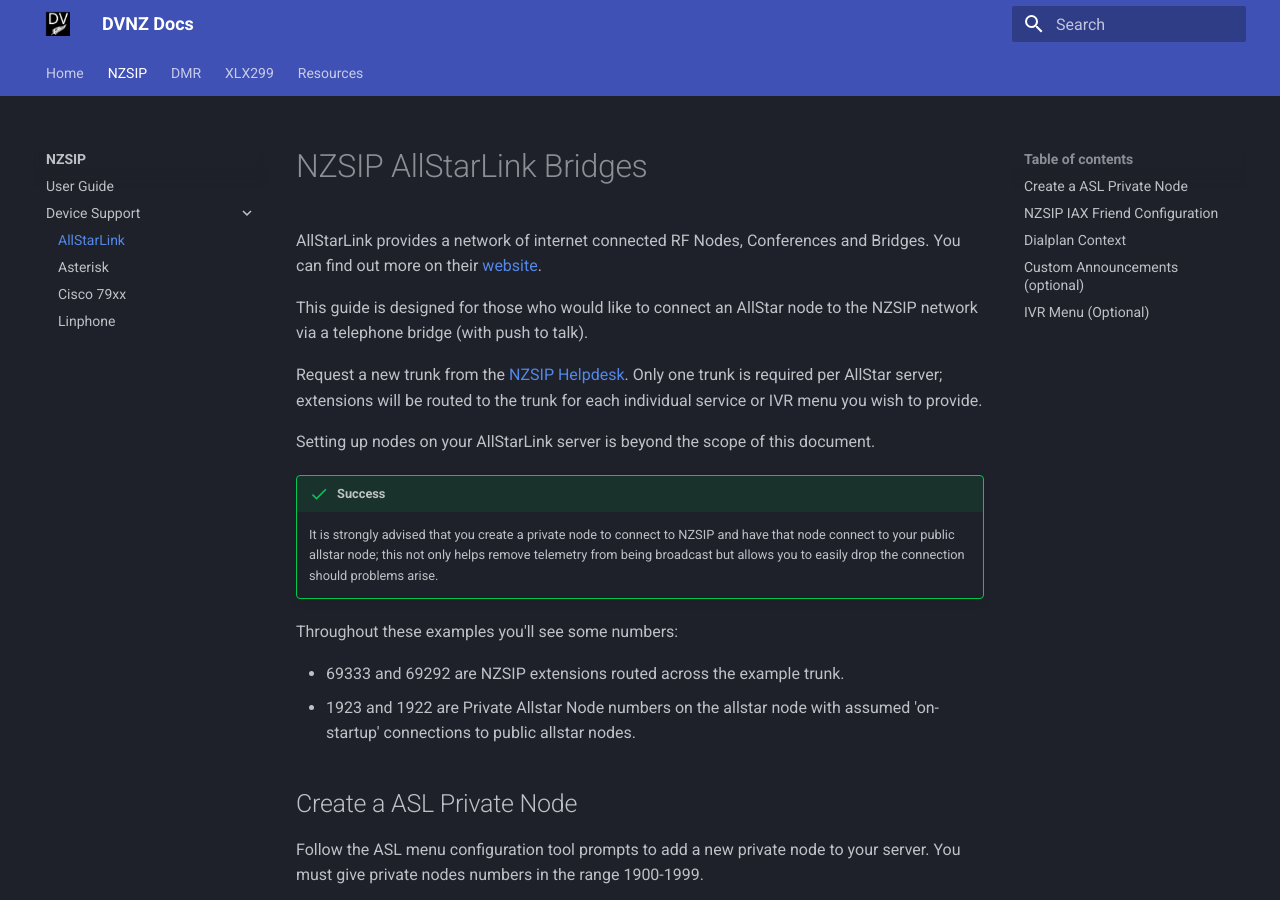
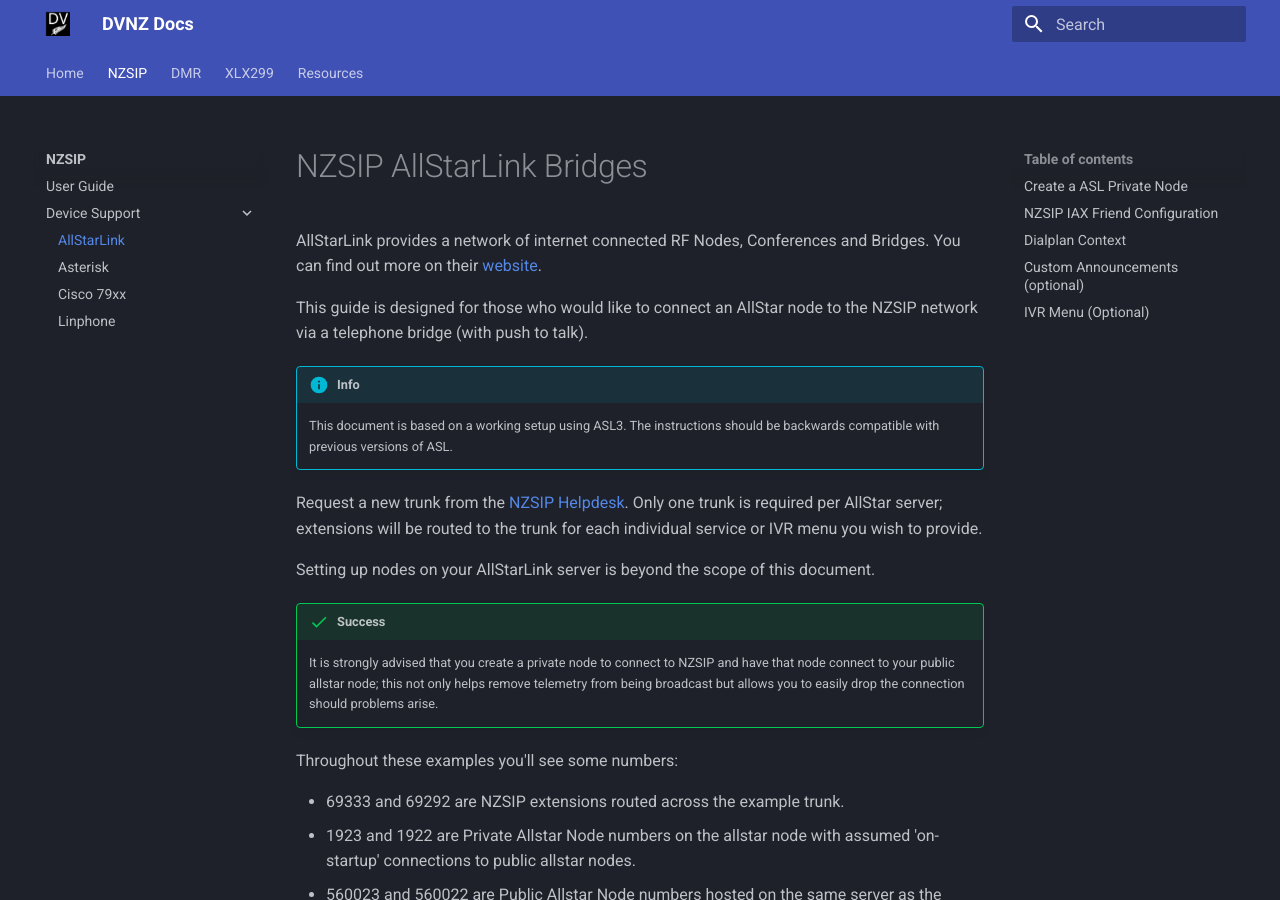
Before and after one commit to DigitalVoiceNZ/wiki, an MkDocs documentation site: the page built from docs/nzsip/devices/allstar.md, in a window 1280 px wide and 900 px high. Built offline with MkDocs 1.6.1 and Material for MkDocs 9.7.7, drawn with Linux system fonts in a browser that asks for light colours; some of the changed text lies outside the part shown.

Commit message:
Add another note and public asl node numbers

```diff
--- a/docs/nzsip/devices/allstar.md
+++ b/docs/nzsip/devices/allstar.md
@@ -3,6 +3,9 @@
 AllStarLink provides a network of internet connected RF Nodes, Conferences and Bridges.  You can find out more on their [website](https://allstarlink.org).
 
 This guide is designed for those who would like to connect an AllStar node to the NZSIP network via a telephone bridge (with push to talk).
+
+!!! info
+    This document is based on a working setup using ASL3.  The instructions should be backwards compatible with previous versions of ASL.
 
 Request a new trunk from the [NZSIP Helpdesk](https://helpdesk.nzsip.nz).  Only one trunk is required per AllStar server; extensions will be routed to the trunk for each individual service or IVR menu you wish to provide.
 
@@ -16,6 +19,7 @@
 
 * 69333 and 69292 are NZSIP extensions routed across the example trunk.
 * 1923 and 1922 are Private Allstar Node numbers on the allstar node with assumed 'on-startup' connections to public allstar nodes.
+* 560023 and 560022 are Public Allstar Node numbers hosted on the same server as the private nodes.
 
 
 ## Create a ASL Private Node
```
